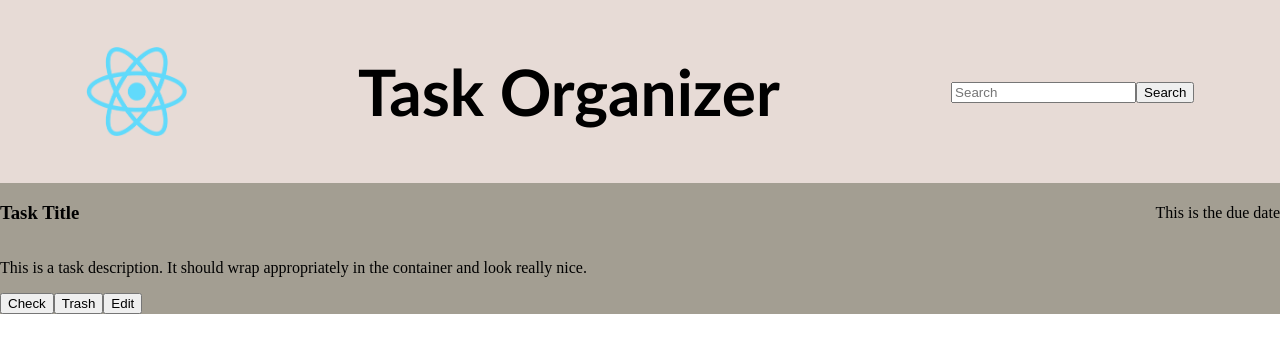
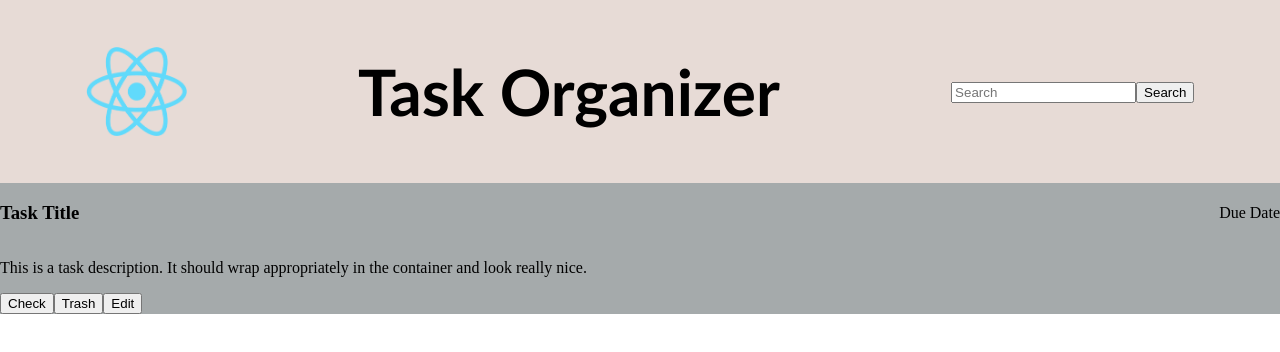
Before and after one commit to napolitanj/to-do-list-react, a React (Vite) app: page / in a window 1280 px wide. Shown: the top 352 px of the page. Built offline with nearby package versions, Linux system fonts and the light colour scheme.

Commit message:
add editor template

```diff
--- a/src/App.tsx
+++ b/src/App.tsx
@@ -3,10 +3,19 @@ import Navbar from "./components/Navbar";
 import Task from "./components/Task";
 
 function App() {
+  const testTitle = "Task Title";
+  const testDescription =
+    "This is a task description. It should wrap appropriately in the container and look really nice.";
+  const testDueDate = "Due Date";
+
   return (
     <>
       <Navbar></Navbar>
-      <Task></Task>
+      <Task
+        title={testTitle}
+        description={testDescription}
+        dueDate={testDueDate}
+      ></Task>
     </>
   );
 }
--- a/src/components/Task.tsx
+++ b/src/components/Task.tsx
@@ -1,17 +1,20 @@
 import "../styles/TaskStyles.css";
 
-const Task = () => {
+interface Props {
+  title: string;
+  description: string;
+  dueDate: string;
+}
+
+const Task = ({ title, description, dueDate }: Props) => {
   return (
     <>
       <div className="task-container">
         <div className="task-header">
-          <h3 className="task-title">Task Title</h3>
-          <p className="due-date">This is the due date</p>
+          <h3 className="task-title">{title}</h3>
+          <p className="due-date">{dueDate}</p>
         </div>
-        <p className="task-description">
-          This is a task description. It should wrap appropriately in the
-          container and look really nice.
-        </p>
+        <p className="task-description">{description}</p>
         <div className="button-container">
           <button className="complete">Check</button>
           <button className="discard">Trash</button>
--- a/src/styles/TaskStyles.css
+++ b/src/styles/TaskStyles.css
@@ -1,6 +1,6 @@
 .task-container {
 
-    background-color: #A39E92;
+    background-color: #A5AAAB;
 
     .task-header {
         display:flex;
```
Also changed, not shown: src/components/TaskEditor.tsx (added, +26 -0 lines), src/styles/EditorStyles.css (added, +11 -0 lines).
